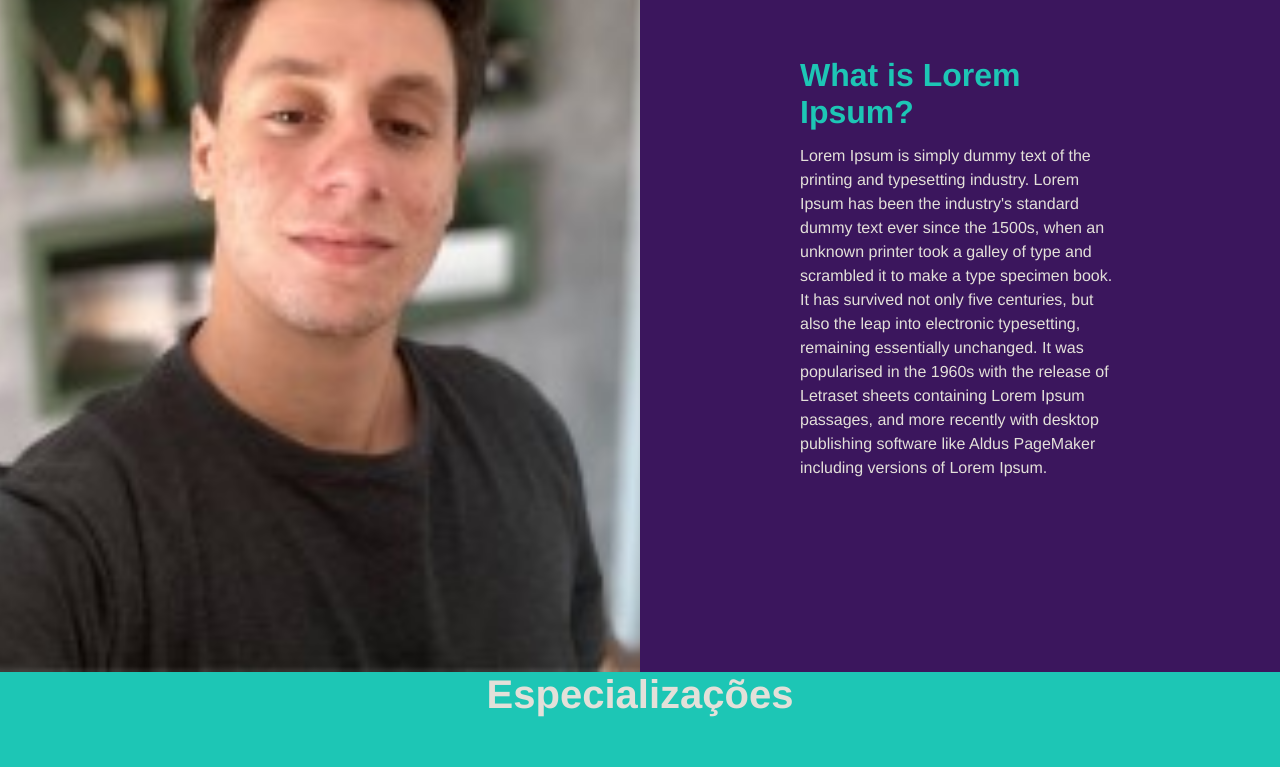
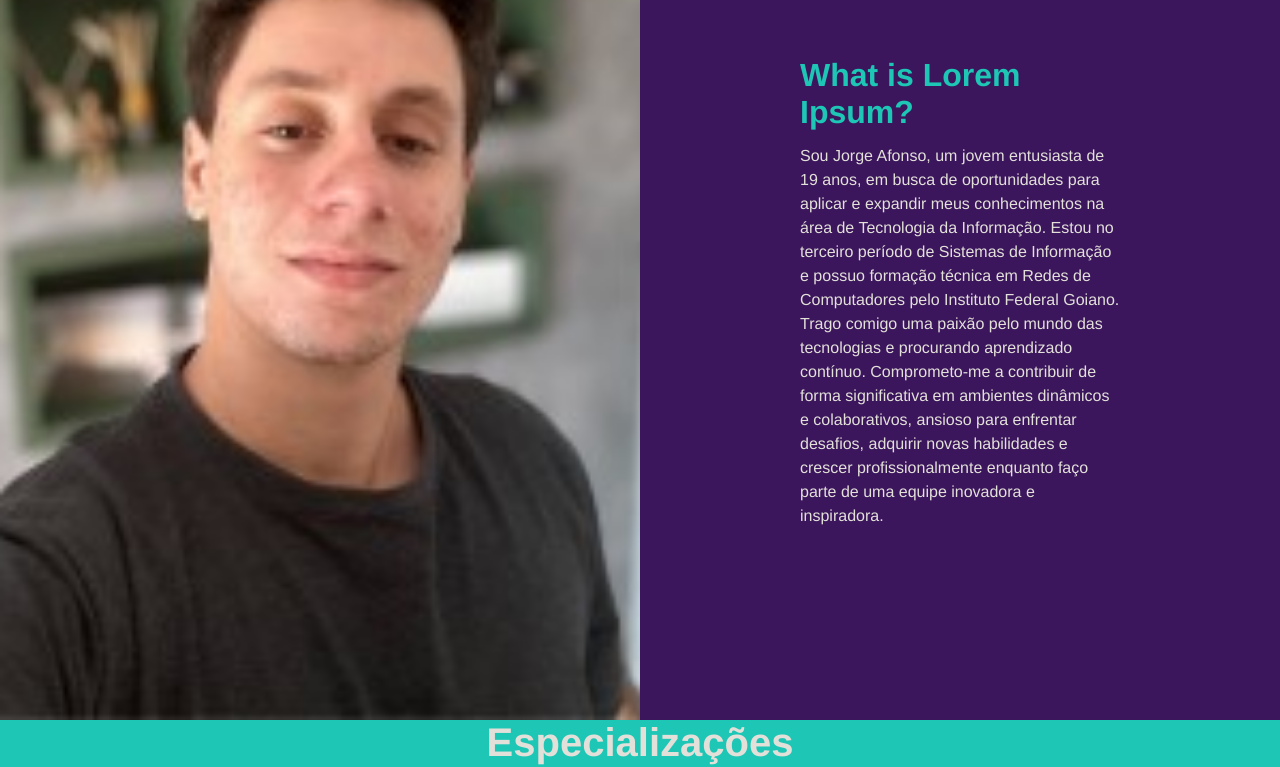
Before and after one commit to MOR4Xx/Pagina-Pessoal-Web, a website built with webpack: page index.html in a window 1280 px wide. Shown: the part 935-1702 px from the top of the page. Built offline with nearby package versions, Linux system fonts and the light colour scheme; files whose address does not match are found by name.

Commit message:
Update index.html

```diff
--- a/index.html
+++ b/index.html
@@ -69,13 +69,10 @@
       <div class="texto-sobre">
         <h1>What is Lorem Ipsum?</h1>
         <p>
-          Lorem Ipsum is simply dummy text of the printing and typesetting industry. Lorem Ipsum has been the industry's
-          standard dummy text ever since the 1500s, when an
-          unknown printer took a galley of type and scrambled it to make a type specimen book. It has survived not only
-          five centuries, but also the leap into electronic
-          typesetting, remaining essentially unchanged. It was popularised in the 1960s with the release of Letraset
-          sheets containing Lorem Ipsum passages, and more
-          recently with desktop publishing software like Aldus PageMaker including versions of Lorem Ipsum.
+          Sou Jorge Afonso, um jovem entusiasta de 19 anos, em busca de oportunidades para aplicar e expandir meus conhecimentos na área de Tecnologia da Informação.
+          Estou no terceiro período de Sistemas de Informação e possuo formação técnica em Redes de Computadores pelo Instituto Federal Goiano. Trago comigo uma paixão
+          pelo mundo das tecnologias e procurando aprendizado contínuo. Comprometo-me a contribuir de forma significativa em ambientes dinâmicos e colaborativos,
+          ansioso para enfrentar desafios, adquirir novas habilidades e crescer profissionalmente enquanto faço parte de uma equipe inovadora e inspiradora.
         </p>
       </div>
     </div>
```
